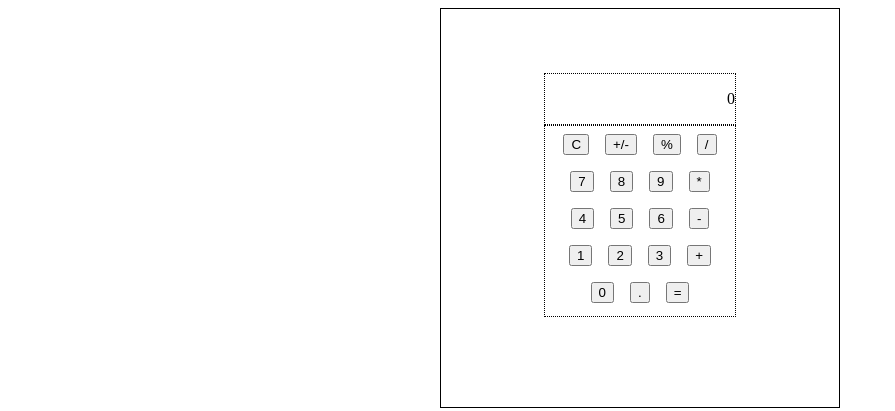
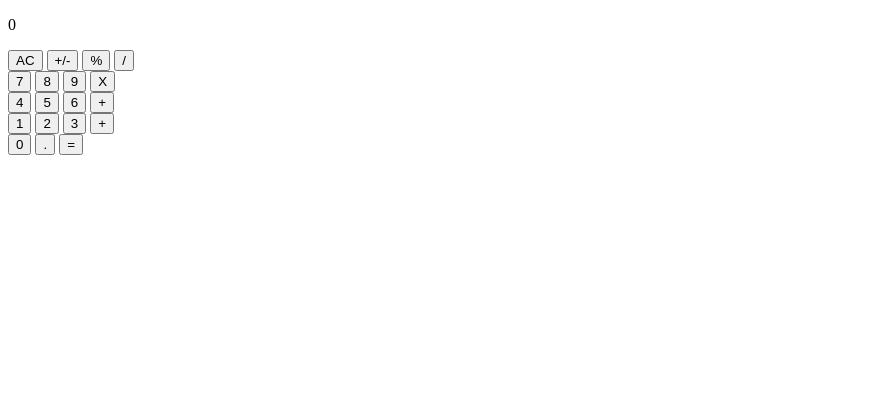
Before and after one commit to DerPinguinito/Odin, a plain HTML site: page calc/index.html in a window 1280 px wide. Shown: the whole page, without its empty margins (0-895 px from the left). Drawn offline with Linux system fonts and the light colour scheme.

Commit message:
Basic html layout
Currently, only the calculator button as well as a screen placeholder
are present on the HTML. The buttons do not have any functionality and
no styling has been added to the CSS. No script has been introduced.

```diff
--- a/calc/index.html
+++ b/calc/index.html
@@ -2,9 +2,44 @@
 <html lang="en">
     <head>
         <meta charset="UTF-8">
-        <title>Calculator | The Odin Project</title>
-        <script src="./script.js" defer></script>
-        <link rel="stylesheet" href="./styles.css">
+        <title>Calculator || The Odin Project</title>
     </head>
-    <body></body>
+    <body>
+        <div class="main">
+            <div class="screen-area">
+                <p class="display">0</p>
+            </div>
+            <div class="button-area">
+                <div class="row1">
+                    <button id="ac">AC</button>
+                    <button id="+/-">+/-</button>
+                    <button id="%">%</button>
+                    <button id="/">/</button>
+                </div>
+                <div class="row2">
+                    <button id="7">7</button>
+                    <button id="8">8</button>
+                    <button id="9">9</button>
+                    <button id="x">X</button>
+                </div>
+                <div class="row3">
+                    <button id="4">4</button>
+                    <button id="5">5</button>
+                    <button id="6">6</button>
+                    <button id="-">+</button>
+                </div>
+                <div class="row4">
+                    <button id="1">1</button>
+                    <button id="2">2</button>
+                    <button id="3">3</button>
+                    <button id="+">+</button>
+                </div>
+                <div class="row5">
+                    <button id="0">0</button>
+                    <button id=".">.</button>
+                    <button id="=">=</button>
+                </div>
+            </div>
+        </div>
+    </body>
 </html>
--- a/calc/script.js
+++ /dev/null
@@ -1,182 +0,0 @@
-class Calculator {
-
-    static startingValue = 0;
-
-    static operator = "";
-
-    static activeOperator = false;
-
-    static add(a, b) {
-        return a + b;
-    };
-
-    static subtract(a, b) {
-        return a - b;
-    };
-
-    static multiply(a, b) {
-        return a * b;
-    };
-
-    static divide(a, b) {
-        return a / b;
-    };
-};
-
-
-class UI {
-
-    constructor() {
-
-        this.#createUI();
-
-    };
-
-    static #value_1 = "";
-
-    static #value_2 = "";
-
-    static #createMainSections() {
-        const MAIN_DIV = document.createElement("div");
-        MAIN_DIV.setAttribute("id", "main-div");
-
-        const SCREEN = document.createElement("div");
-        SCREEN.setAttribute("id", "screen-div");
-
-        const BUTTON_AREA = document.createElement("div");
-        BUTTON_AREA.setAttribute("id", "button-div");
-
-        MAIN_DIV.appendChild(SCREEN);
-        MAIN_DIV.appendChild(BUTTON_AREA);
-
-        return MAIN_DIV;
-    };
-
-    static #setScreen() {
-        const SCREEN_DIV = document.getElementById("screen-div");
-        const OPERATION_OUTPUT = document.createElement("p");
-        OPERATION_OUTPUT.setAttribute("id", "output")
-        OPERATION_OUTPUT.textContent = 0;
-
-        SCREEN_DIV.appendChild(OPERATION_OUTPUT);
-    };
-
-    static #createButton(button) {
-        const BUTTON = document.createElement("button");
-        BUTTON.textContent = button;
-        BUTTON.setAttribute("id", button);
-        return BUTTON;
-    };
-
-    static #addEventListenerToButton(button) {
-
-        return button.addEventListener('click', (e) => {
-
-            switch(true) {
-
-                case (!isNaN(e.target.textContent)):
-
-                    if (!Calculator.activeOperator) {
-                        UI.#value_1 += e.target.textContent;
-                    };
-
-                    break;
-
-                case (["+", "-", "*", "/"].includes(e.target.textContent)):
-
-                    if (Calculator.operator === "" || Calculator.operator != e.target.textContent) {
-                        Calculator.operator = e.target.textContent;
-                        Calculator.activeOperator = true;
-
-                    } else {
-                        Calculator.operator = "";
-                        Calculator.activeOperator = false;
-                    };
-
-                    console.log(Calculator.operator);
-                    console.log(Calculator.activeOperator);
-                    break;
-
-                default:
-                    break;
-            }
-
-            const OUTPUT = document.getElementById("output");
-            OUTPUT.textContent = UI.#value_1;
-
-        });
-    };
-
-    static #setButtonArea(buttons) {
-        const BUTTON_AREA = document.getElementById("button-div");
-
-        // ordered from top to bottom
-
-        const ROW_1 = document.createElement("div");
-        const ROW_2 = document.createElement("div");
-        const ROW_3 = document.createElement("div");
-        const ROW_4 = document.createElement("div");
-        const ROW_5 = document.createElement("div");
-
-        ROW_1.appendChild(buttons["C"]);
-        ROW_1.appendChild(buttons["+/-"]);
-        ROW_1.appendChild(buttons["%"]);
-        ROW_1.appendChild(buttons["/"]);
-
-        ROW_2.appendChild(buttons[7]);
-        ROW_2.appendChild(buttons[8]);
-        ROW_2.appendChild(buttons[9]);
-        ROW_2.appendChild(buttons["*"]);
-
-        ROW_3.appendChild(buttons[4]);
-        ROW_3.appendChild(buttons[5]);
-        ROW_3.appendChild(buttons[6]);
-        ROW_3.appendChild(buttons["-"]);
-
-        ROW_4.appendChild(buttons[1]);
-        ROW_4.appendChild(buttons[2]);
-        ROW_4.appendChild(buttons[3]);
-        ROW_4.appendChild(buttons["+"]);
-
-        ROW_5.appendChild(buttons[0]);
-        ROW_5.appendChild(buttons["."]);
-        ROW_5.appendChild(buttons["="]);
-
-        BUTTON_AREA.appendChild(ROW_1);
-        BUTTON_AREA.appendChild(ROW_2);
-        BUTTON_AREA.appendChild(ROW_3);
-        BUTTON_AREA.appendChild(ROW_4);
-        BUTTON_AREA.appendChild(ROW_5);
-    };
-
-    static #setKeyboardInput(buttons) {
-
-        document.body.addEventListener('keypress', (e) => {
-            buttons[e.key].click();
-        });
-
-    };
-
-    #createUI() {
-        const BODY = document.querySelector("body");
-        const MAIN = UI.#createMainSections();
-
-        BODY.appendChild(MAIN);
-
-        UI.#setScreen();
-
-        let buttonList = [0, 1, 2, 3, 4, 5, 6, 7, 8, 9, "+", "-", "*", "/", "=", "C", "+/-", "%", "."];
-        let buttonMap = {};
-
-        buttonList.forEach(button => {
-            buttonMap[button] = UI.#createButton(button);
-            UI.#addEventListenerToButton(buttonMap[button]);
-        });
-
-        UI.#setButtonArea(buttonMap);
-        UI.#setKeyboardInput(buttonMap);
-    };
-
-};
-
-const myUI = new UI();
--- a/calc/styles.css
+++ /dev/null
@@ -1,43 +0,0 @@
-* {
-    box-sizing: border-box;
-}
-
-body {
-    display: flex;
-    flex-direction: column;
-    justify-content: center;
-    align-items: center;
-}
-#main-div {
-    width: 25rem;
-    height: 25rem;
-    border: 1px solid black;
-    display: flex;
-    flex-direction: column;
-    justify-content: flex-start;
-    align-items: center;
-    padding-top: 4rem;
-}
-
-#screen-div {
-    border: 1px dotted black;
-    width: 12rem;
-    display: flex;
-    flex-direction: column;
-    align-items: flex-end;
-
-}
-
-#button-div {
-    border: 1px dotted black;
-    height: 12rem;
-    width: 12rem;
-    display: flex;
-    flex-direction: column;
-    justify-content: flex-start;
-    align-items: center;
-}
-
-button {
-    margin: 0.5rem;
-}
```
Also changed, not shown: 1 other file.
